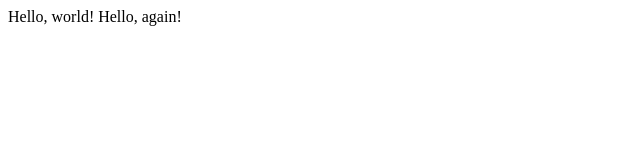
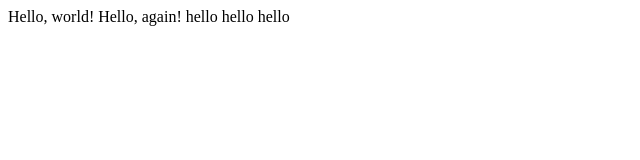
Before and after one commit to nafisulhuda/scratch_1, a plain HTML site: page hello.html in a window 1280 px wide. Shown: the whole page, without its empty margins (0-640 px from the left). Drawn offline with Linux system fonts and the light colour scheme.

Commit message:
Update hello.html

```diff
--- a/hello.html
+++ b/hello.html
@@ -7,5 +7,6 @@
   <body>
     Hello, world!
     Hello, again!
+    hello hello hello
   </body>
 </html>
```
